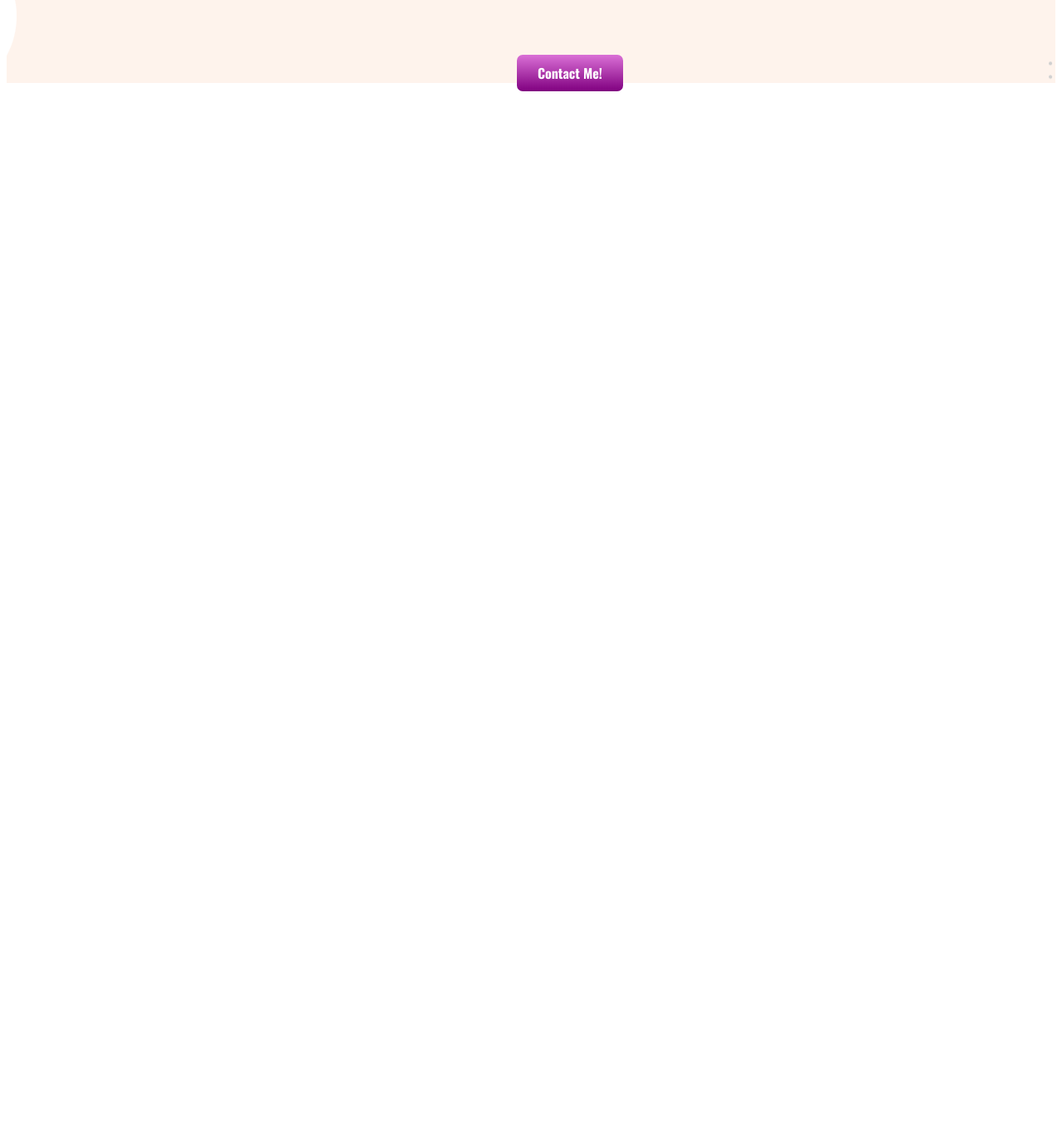
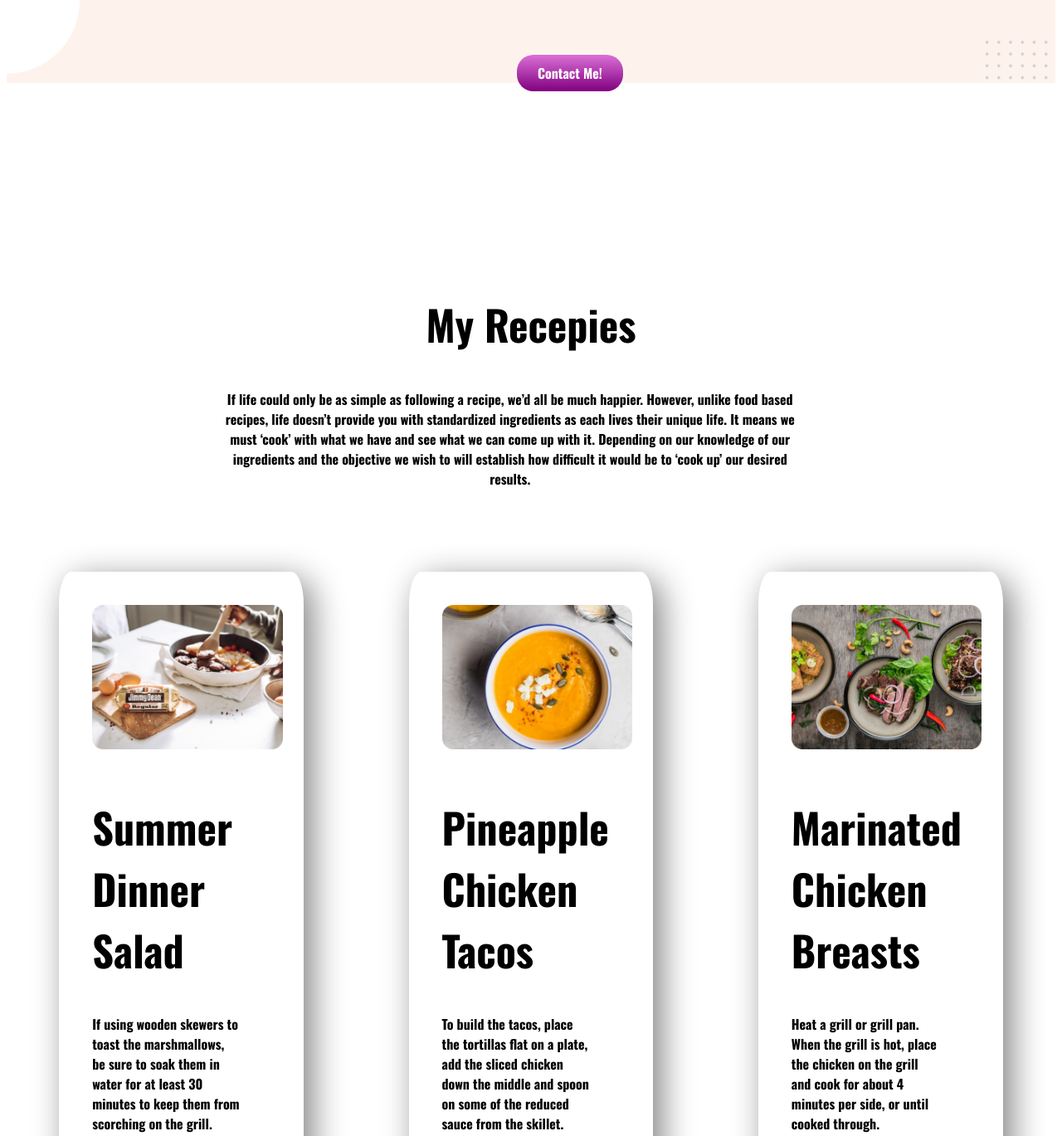
Before and after one commit to RahatMinhaz/Assignment-1, a plain HTML site: page index.html in a window 1280 px wide. Shown: the part 1255-2624 px from the top of the page at 83% size. Before the commit the page ends 1555 px from the top, so only its background shows below. Drawn offline with nearby package versions, Linux system fonts and the light colour scheme.

Commit message:
recipie added

```diff
--- a/index.html
+++ b/index.html
@@ -36,5 +36,31 @@
             <a class="link_button" target="_blank" href="#">Contact Me!</a>
         </div>
     </section>
+
+    <section class="Recipie">
+        <div class="text">
+            <h1>My Recepies</h1>
+            </div>
+            <div class="para">
+                <p>If life could only be as simple as following a recipe, we’d all be much happier. However, unlike food based recipes, life doesn’t provide you with standardized ingredients as each lives their unique life. It means we must ‘cook’ with what we have and see what we can come up with it. Depending on our knowledge of our ingredients and the objective we wish to will establish how difficult it would be to ‘cook up’ our desired results.</p>
+        </div>
+        <div class="flexible-container">
+           <div class="Recipie-area">
+            <img src="images/Project Cover.jpg" alt="">
+            <h1>Summer Dinner Salad</h1>
+            <p>If using wooden skewers to toast the marshmallows, be sure to soak them in water for at least 30 minutes to keep them from scorching on the grill.</p>
+           </div>
+           <div class="Recipie-area">
+               <img src="images/Project Cover.png" alt="">
+               <h1>Pineapple Chicken Tacos</h1>
+               <p>To build the tacos, place the tortillas flat on a plate, add the sliced chicken down the middle and spoon on some of the reduced sauce from the skillet. </p>
+           </div>
+           <div class="Recipie-area">
+            <img src="images/Project Cover1.jpg" alt="">
+            <h1>Marinated Chicken Breasts</h1>
+            <p>Heat a grill or grill pan. When the grill is hot, place the chicken on the grill and cook for about 4 minutes per side, or until cooked through. </p>
+           </div>
+        </div>
+    </section>
 </body>
 </html>
--- a/style.css
+++ b/style.css
@@ -26,7 +26,7 @@ h1 {
   padding: 10px 25px;
   color: white;
   font-weight: bold;
-  border-radius: 7px;
+  border-radius: 20px;
 }
 p {
   margin-bottom: 100px;
@@ -36,4 +36,24 @@ p {
   background-image: url(images/7.png);
   background-repeat: no-repeat;
   background-position: center;
+  background-size: 100%;
 }
+.Recipie-area {
+  width: 23.33%;
+  margin-left: 5%;
+  margin-right: 5%;
+  box-shadow: 10px 10px 40px grey;
+  padding-left: 40px;
+  border-radius: 5%;
+}
+.Recipie-area img {
+  width: 90%;
+  margin-top: 40px;
+}
+.text {
+  text-align: center;
+}
+.para {
+  text-align: center;
+  padding-left: 20%;
+}
```
Also changed, not shown: Images/Project Cover.jpg (added), Images/Project Cover.png (added), Images/Project Cover1.jpg (added).
